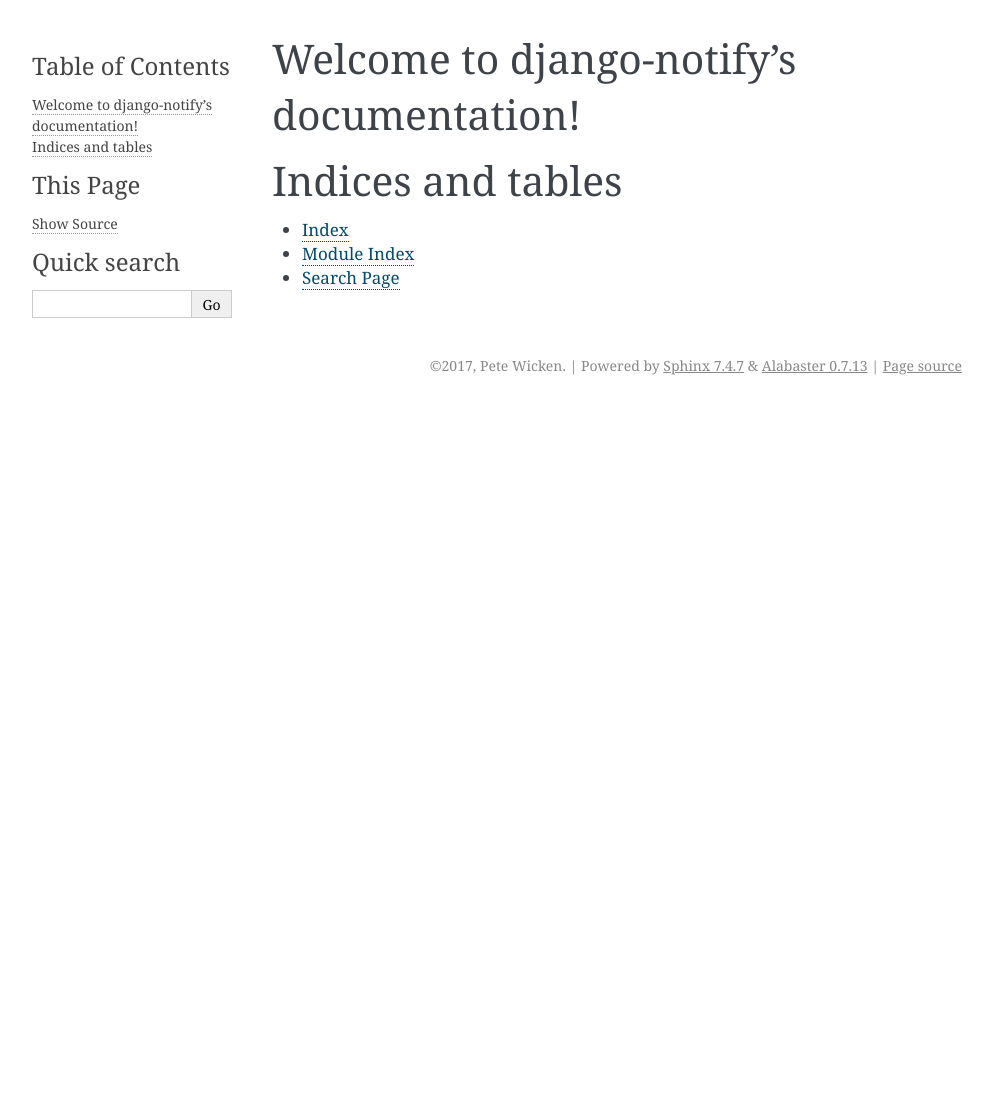
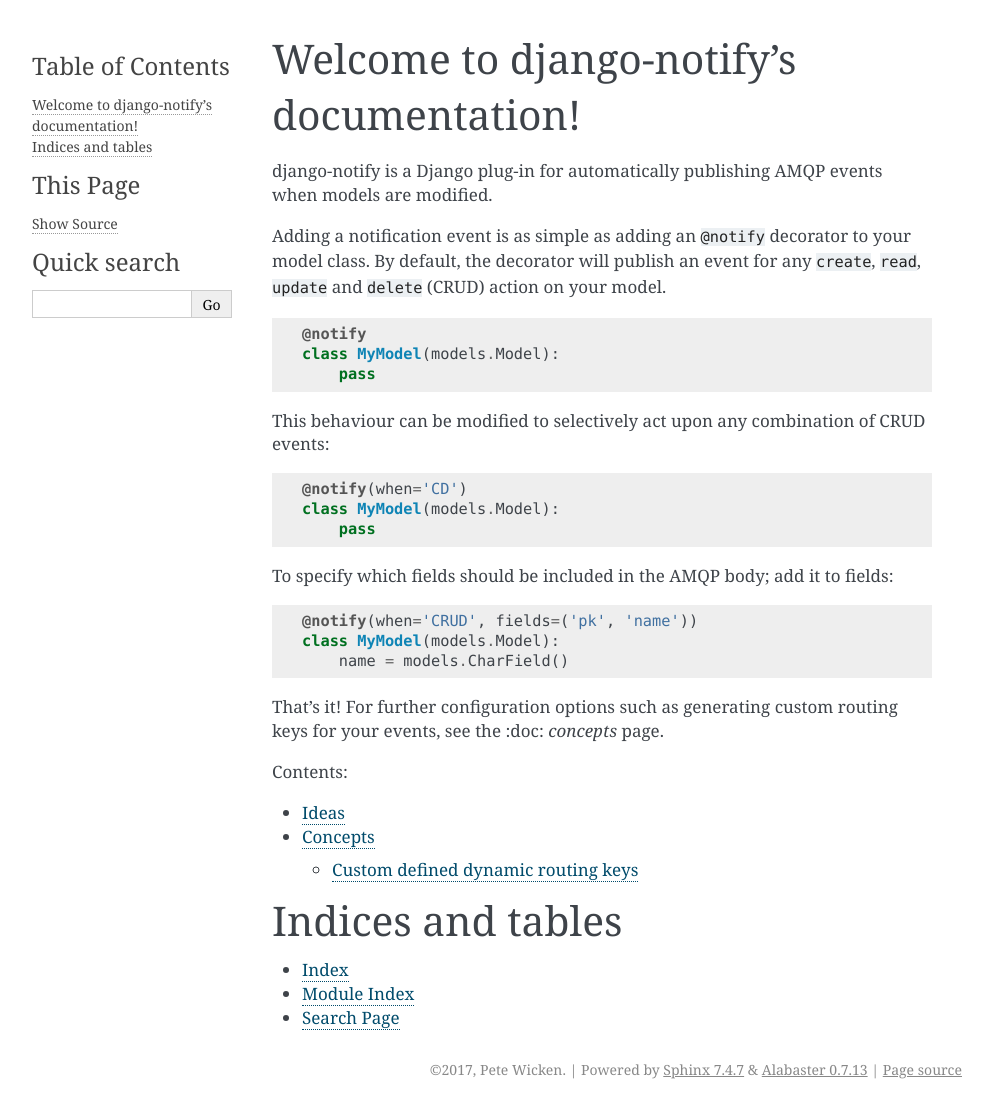
Before and after one commit to JamoBox/django-notify, a Sphinx documentation site: the page built from docs/source/index.rst, in a window 1280 px wide. Shown: the whole page, without its empty margins (148-1141 px from the left). Built offline with Sphinx 7.4.7, drawn with Linux system fonts in a browser that asks for light colours; before the commit the page ends 900 px from its top, so only the background shows below that.

Commit message:
Added index page and brief intro to django-notify & dynamic routing keys.

```diff
--- /dev/null
+++ b/docs/source/content/concepts.rst
@@ -0,0 +1,46 @@
+Concepts
+========
+
+Custom defined dynamic routing keys
+-----------------------------------
+
+In order to get around redefining routing keys for each model everytime you call ``@notify``, or having one static global one used for evrything, we have settings options to allow you to dynamically set them using basic string formatting.
+
+For example; you can set this as your routing key format definition:
+
+.. code-block:: python
+
+    DJANGO_NOTIFY_ROUTING_KEY = 'model.{}.{}.{}'``
+
+Which is saying, always start the routing key with the string literal ``model`` and then delimit three additional bits of data with ``.``.
+
+To define the 'extra bits of data', you use This is where you define the structure of your routing key. This string gets interpolated with the contents of the tuple in the following variable:
+
+.. code-block:: python
+
+    DJANGO_NOTIFY_ROUTING_KEY_ARGS = ('name', 'author', 'pk')
+
+The strings defined in here are class attributes of the class - So in Django that means model fields. Here is an example of what this would generate:
+
+``model.my_book_name.joe_bloggs.123``
+
+This is easy, but most people will want a little more structure and context for their routing keys. Enter stage left, routing key formatters!
+Out of the box, django-notify provides you with some pretty simple but useful formatters. Here is an example of using one:
+
+.. code-block:: python
+
+    from django_notify import formatters
+
+    DJANGO_NOTIFY_ROUTING_KEY_ARGS = (formatters.EventType, 'name', 'pk')
+
+This will format into your routing key a contextual model event type:
+
+``model.create.my_book_name.123``
+
+Cool, but we can do better. As the strings we pass into our routing key arguments are just class attributes, we can sneak in some arguments that access more fundamental object fields. For example, let's say I want the actual model class name in the routing key? Simple python always wins.
+
+.. code-block:: python
+
+     DJANGO_NOTIFY_ROUTING_KEY_ARGS = (formatters.EventType, '__class__.__name__', 'pk')
+
+``model.create.MyModel.123``
--- /dev/null
+++ b/docs/source/content/ideas.rst
@@ -0,0 +1,4 @@
+Ideas
+=====
+
+A place for future project ideas.
--- a/docs/source/index.rst
+++ b/docs/source/index.rst
@@ -1,14 +1,40 @@
-.. django-notify documentation master file, created by
-   sphinx-quickstart on Thu Feb 16 20:57:01 2017.
-   You can adapt this file completely to your liking, but it should at least
-   contain the root `toctree` directive.
-
 Welcome to django-notify's documentation!
 =========================================
+
+django-notify is a Django plug-in for automatically publishing AMQP events when models are modified.
+
+Adding a notification event is as simple as adding an ``@notify`` decorator to your model class. By default, the decorator will publish an event for any ``create``, ``read``, ``update`` and ``delete`` (CRUD) action on your model.
+
+.. code-block:: python
+
+    @notify
+    class MyModel(models.Model):
+        pass
+
+This behaviour can be modified to selectively act upon any combination of CRUD events:
+
+.. code-block:: python
+
+    @notify(when='CD')
+    class MyModel(models.Model):
+        pass
+
+To specify which fields should be included in the AMQP body; add it to fields:
+
+.. code-block:: python
+
+    @notify(when='CRUD', fields=('pk', 'name'))
+    class MyModel(models.Model):
+        name = models.CharField()
+
+That's it! For further configuration options such as generating custom routing keys for your events, see the :doc: `concepts` page.
 
 .. toctree::
    :maxdepth: 2
    :caption: Contents:
+
+   content/ideas
+   content/concepts
 
 
 
```
Also changed, not shown: 1 other file.
